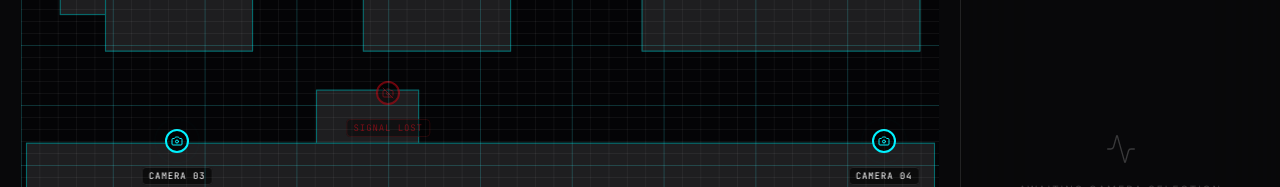
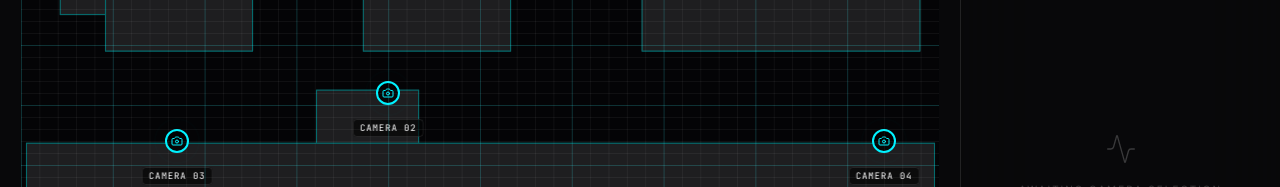
Before and after one commit to Yerazikk/EchoLocation, a React (Vite) app: page / in a window 1280 px wide. Shown: the part 399-586 px from the top of the page. Built offline with nearby package versions, Linux system fonts and the light colour scheme.

Commit message:
Remove hardcoded cam-2 damaged state causing Signal Lost display

```diff
--- a/src/App.tsx
+++ b/src/App.tsx
@@ -355,7 +355,7 @@ export default function App() {
                 {/* Camera Nodes — % positions are relative to the image, not the screen */}
                 <div className="absolute inset-0 z-20">
                   {nodes.map((node) => {
-                    const isDamaged = node.id === 'cam-2';
+                    const isDamaged = false;
                     return (
                     <motion.div
                       key={node.id}
```
